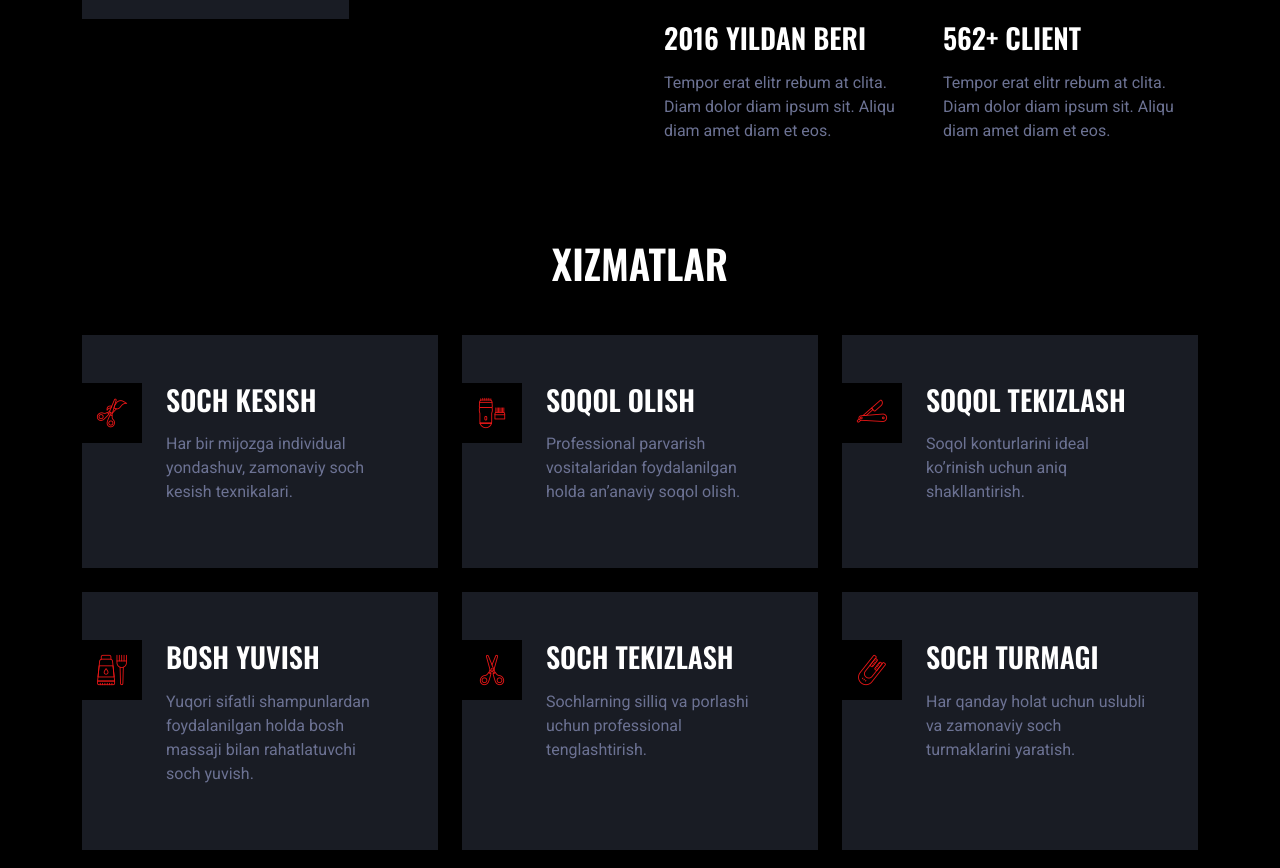
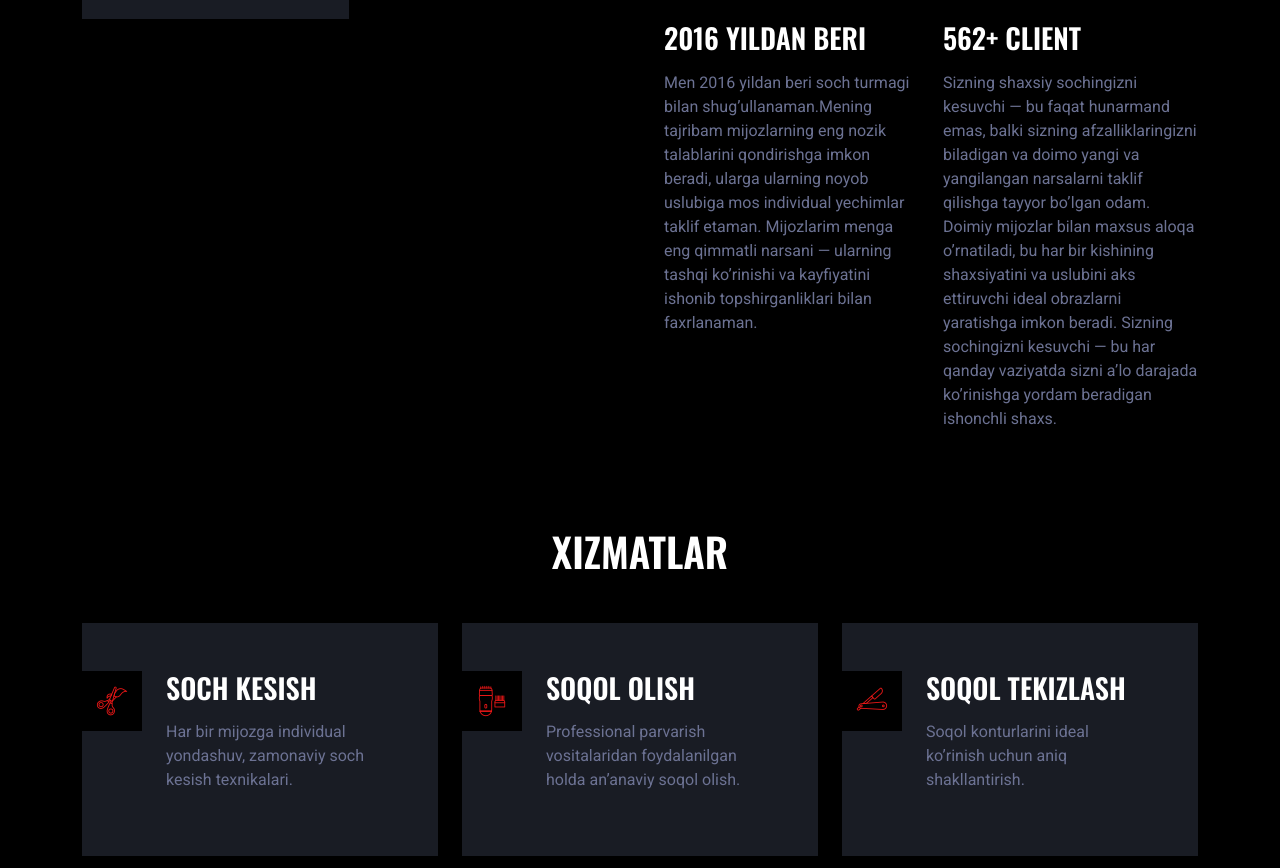
Before and after one commit to it-VEGA/IlhomSartaroshSaloni, a plain HTML site: page index.html in a window 1280 px wide. Shown: the part 1374-2242 px from the top of the page. Drawn offline with nearby package versions, Linux system fonts and the light colour scheme.

Commit message:
Update index.html

```diff
--- a/index.html
+++ b/index.html
@@ -124,11 +124,11 @@
                     <div class="row g-4">
                         <div class="col-md-6">
                             <h3 class="text-uppercase mb-3">2016 yildan beri</h3>
-                            <p class="mb-0">Tempor erat elitr rebum at clita. Diam dolor diam ipsum sit. Aliqu diam amet diam et eos.</p>
+                            <p class="mb-0">Men 2016 yildan beri soch turmagi bilan shug’ullanaman.Mening tajribam mijozlarning eng nozik talablarini qondirishga imkon beradi, ularga ularning noyob uslubiga mos individual yechimlar taklif etaman. Mijozlarim menga eng qimmatli narsani — ularning tashqi ko’rinishi va kayfiyatini ishonib topshirganliklari bilan faxrlanaman.</p>
                         </div>
                         <div class="col-md-6">
                             <h3 class="text-uppercase mb-3">562+ client</h3>
-                            <p class="mb-0">Tempor erat elitr rebum at clita. Diam dolor diam ipsum sit. Aliqu diam amet diam et eos.</p>
+                            <p class="mb-0">Sizning shaxsiy sochingizni kesuvchi — bu faqat hunarmand emas, balki sizning afzalliklaringizni biladigan va doimo yangi va yangilangan narsalarni taklif qilishga tayyor bo’lgan odam. Doimiy mijozlar bilan maxsus aloqa o’rnatiladi, bu har bir kishining shaxsiyatini va uslubini aks ettiruvchi ideal obrazlarni yaratishga imkon beradi. Sizning sochingizni kesuvchi — bu har qanday vaziyatda sizni a’lo darajada ko’rinishga yordam beradigan ishonchli shaxs.</p>
                         </div>
                     </div>
                 </div>
```
